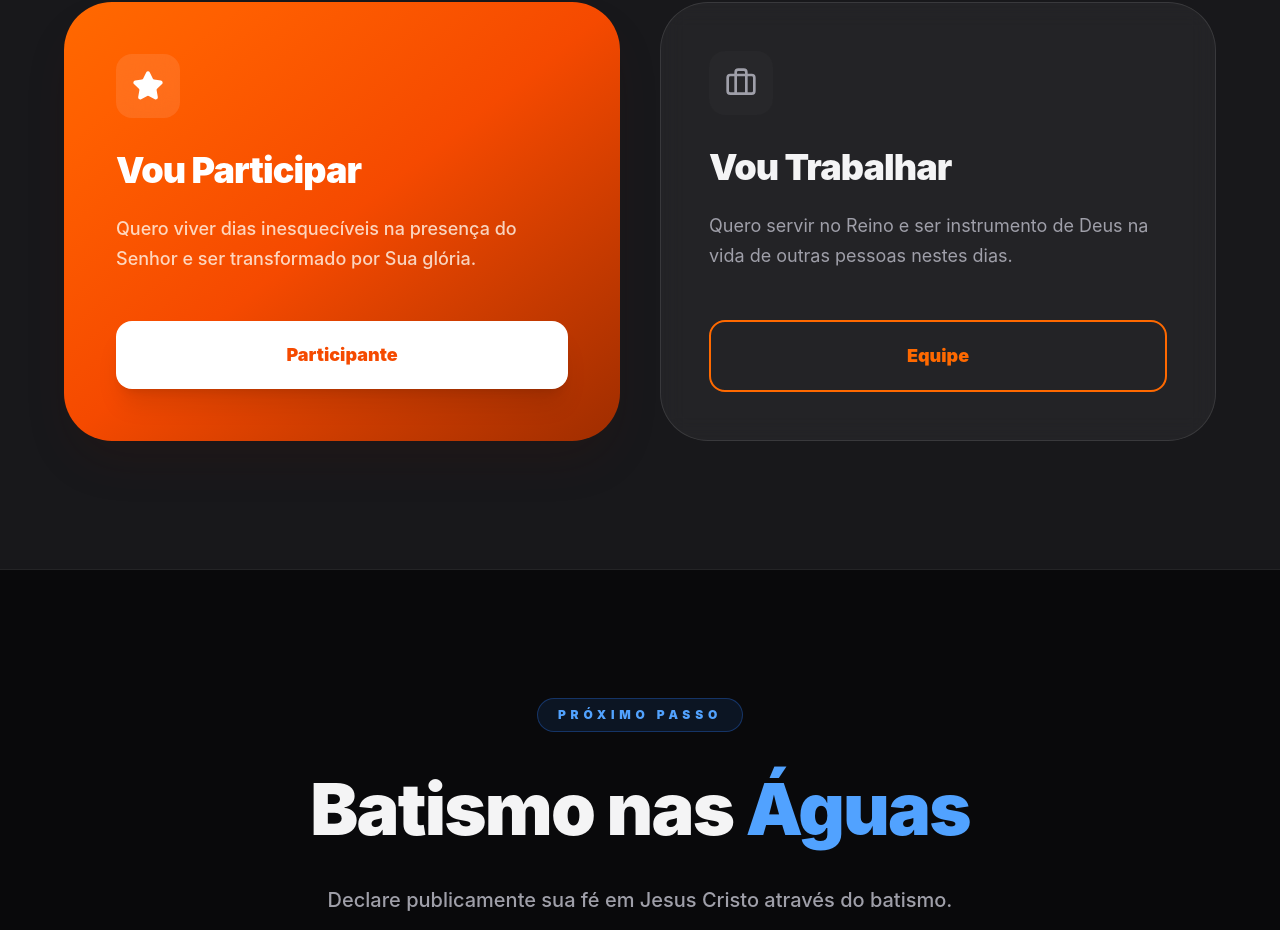
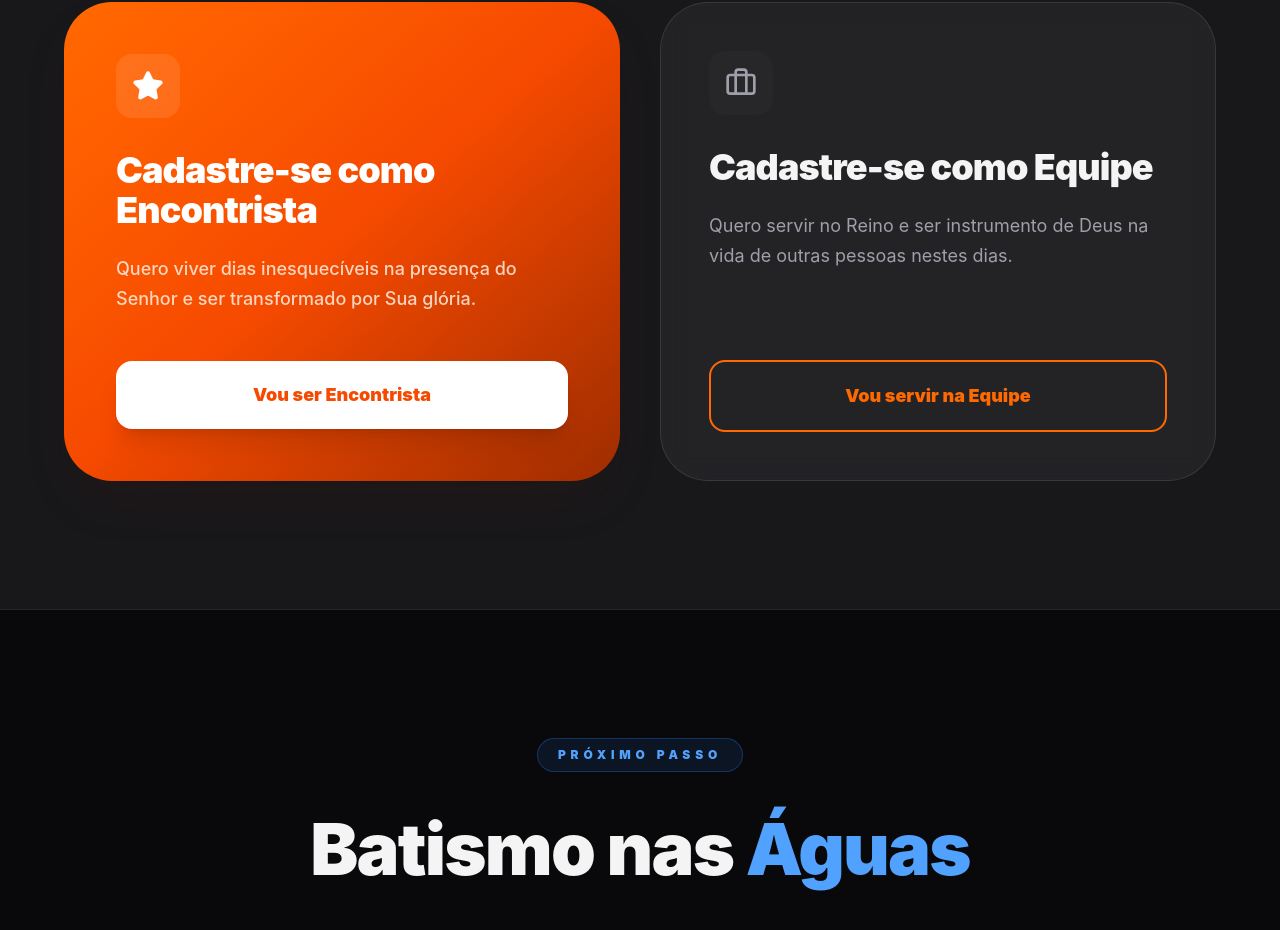
Before and after one commit to hebertabchm-dotcom/atitude-itaguai-links, a React (Vite) app: page / in a window 1280 px wide. Shown: the part 2990-3920 px from the top of the page. Built offline with nearby package versions, Linux system fonts and the light colour scheme.

Commit message:
refactor: rename participant to encontrista and update CTAs in Vida Vitoriosa section

```diff
--- a/src/components/VidaVitoriosa.tsx
+++ b/src/components/VidaVitoriosa.tsx
@@ -27,7 +27,7 @@ const VidaVitoriosa = () => {
         </motion.div>
 
         <div className="grid grid-cols-1 md:grid-cols-2 gap-10">
-          {/* Participant Card */}
+          {/* Encontrista Card */}
           <motion.div
             className="group relative overflow-hidden rounded-[3rem] p-1 shadow-2xl shadow-orange-950/20"
             initial={{ opacity: 0, x: -50 }}
@@ -40,7 +40,7 @@ const VidaVitoriosa = () => {
               <div className="w-16 h-16 bg-white/10 backdrop-blur-xl rounded-2xl flex items-center justify-center mb-8">
                  <Star className="w-8 h-8 text-white fill-white" />
               </div>
-              <h3 className="text-4xl font-black mb-6 tracking-tight">Vou Participar</h3>
+              <h3 className="text-4xl font-black mb-6 tracking-tight">Cadastre-se como Encontrista</h3>
               <p className="text-orange-50/80 text-lg mb-12 flex-grow leading-relaxed font-medium">
                 Quero viver dias inesquecíveis na presença do Senhor e ser transformado por Sua glória.
               </p>
@@ -50,7 +50,7 @@ const VidaVitoriosa = () => {
                 rel="noopener noreferrer"
                 className="bg-white text-orange-600 px-8 py-5 rounded-2xl font-black text-lg text-center shadow-xl hover:shadow-orange-400/20 hover:-translate-y-1 transition-all"
               >
-                Participante
+                Vou ser Encontrista
               </a>
             </div>
           </motion.div>
@@ -66,7 +66,7 @@ const VidaVitoriosa = () => {
               <div className="w-16 h-16 bg-zinc-800 rounded-2xl flex items-center justify-center mb-8 group-hover:bg-orange-500 group-hover:rotate-12 transition-all duration-500">
                  <Briefcase className="w-8 h-8 text-zinc-400 group-hover:text-white transition-colors" />
               </div>
-              <h3 className="text-4xl font-black mb-6 tracking-tight">Vou Trabalhar</h3>
+              <h3 className="text-4xl font-black mb-6 tracking-tight">Cadastre-se como Equipe</h3>
               <p className="text-zinc-400 text-lg mb-12 flex-grow leading-relaxed">
                 Quero servir no Reino e ser instrumento de Deus na vida de outras pessoas nestes dias.
               </p>
@@ -76,7 +76,7 @@ const VidaVitoriosa = () => {
                 rel="noopener noreferrer"
                 className="group/btn relative px-8 py-5 rounded-2xl font-black text-lg text-center overflow-hidden border-2 border-orange-500 text-orange-500"
               >
-                <span className="relative z-10 group-hover/btn:text-white transition-colors duration-300">Equipe</span>
+                <span className="relative z-10 group-hover/btn:text-white transition-colors duration-300">Vou servir na Equipe</span>
                 <div className="absolute inset-0 bg-orange-500 translate-y-full group-hover/btn:translate-y-0 transition-transform duration-300" />
               </a>
             </div>
```
